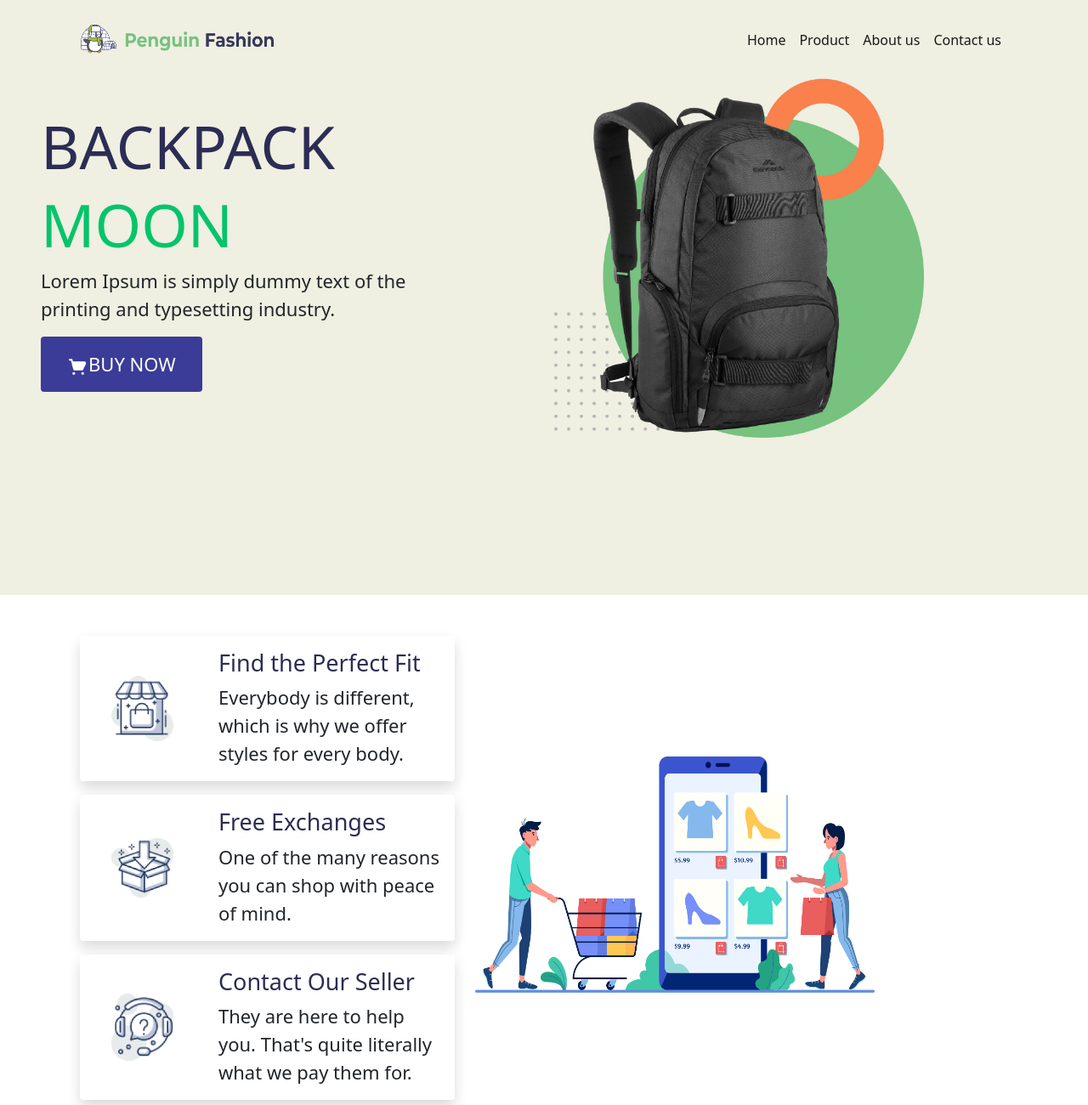
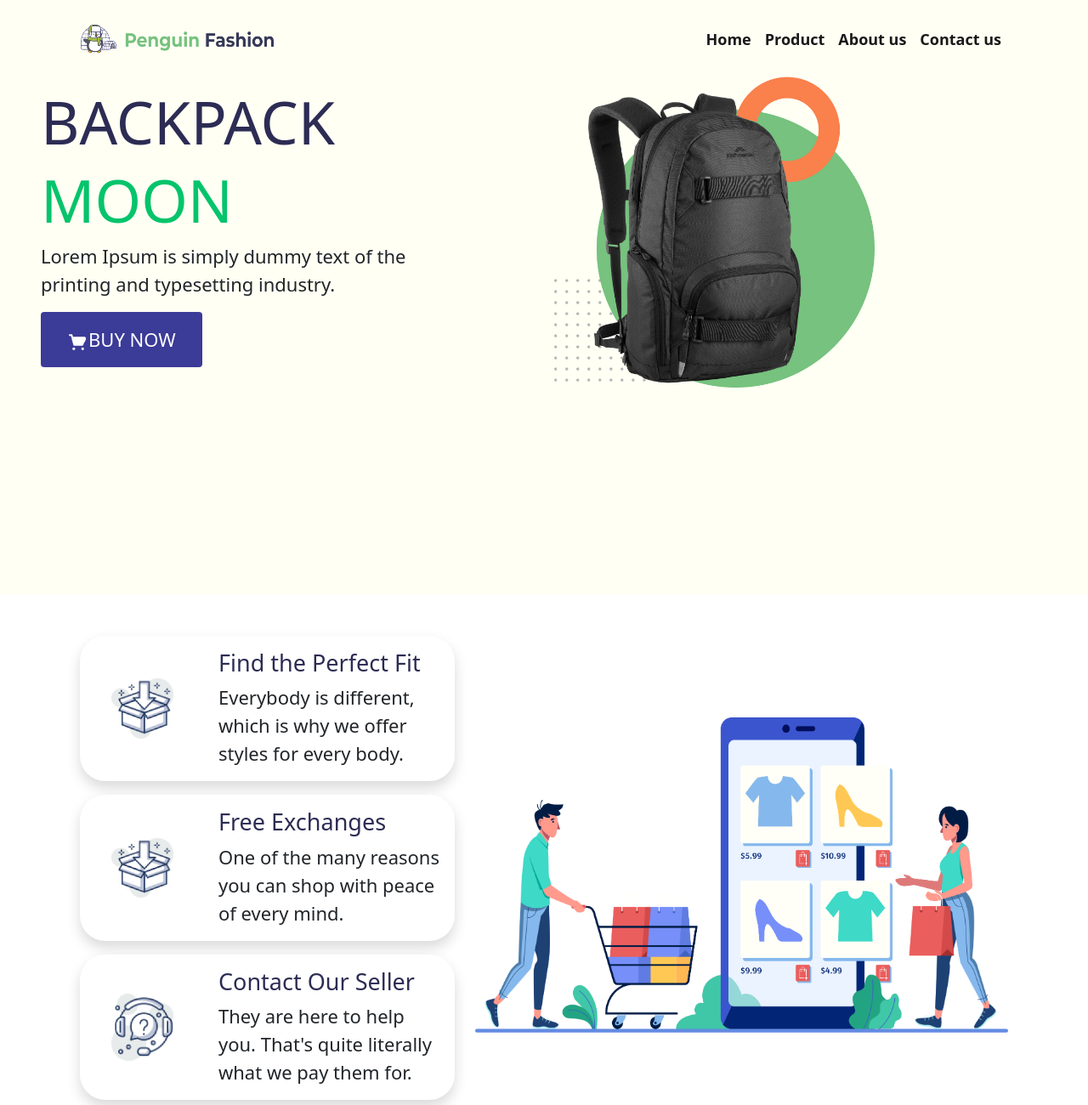
Before and after one commit to MDsaif777/Penguin-Fashion-assignment, a plain HTML site: page index.html in a window 1280 px wide. Shown: the top 1300 px of the page at 85% size. Drawn offline with nearby package versions, Linux system fonts and the light colour scheme.

Commit message:
done code

```diff
--- a/index.html
+++ b/index.html
@@ -10,6 +10,7 @@
 </head>
 <body>
     <header class=" p-5 pt-3 mb-5  pb-5">
+
       <nav class="navbar navbar-expand-lg navbar-light container ">
         <div class="container-fluid">
              <a class="navbar-brand " href="#"><img src="images/Logo.png" alt="" width="230px" height="35" class="d-inline-block align-top"></a>
@@ -17,7 +18,7 @@
               <span class="navbar-toggler-icon"></span>
               </button>
           <div class="collapse navbar-collapse justify-content-end" id="navbarNavAltMarkup">
-            <div class="navbar-nav ">
+            <div class="navbar-nav  top-nav">
               <a class="nav-link active" aria-current="page" href="#">Home</a>
               <a class="nav-link active" href="#">Product</a>
               <a class="nav-link active" href="#">About us</a>
@@ -31,13 +32,12 @@
         <div class="col-md-6">
             <h1 class="blue-text">BACKPACK</h1>
             <h1 class="green-text">MOON</h1>
-            <p>Lorem Ipsum is simply dummy text of the <br> printing
-              and typesetting industry.</p>
-
+            <p>Lorem Ipsum is simply dummy text of the <br>
+                   printing and typesetting industry.</p>
                 <button type="button" class="btn co-btn "><img style="width:25px" src="images/shopping-cart 1.png" alt="">BUY NOW</button>
              </div>
            <div class="col-md-6">
-            <img style="width:500px" src="images/green.png" class="d-block w-75 " alt="...">
+                   <img  src="images/green.png" class="d-block top-img" alt="...">
            </div>
     </div>
     </header>
@@ -45,10 +45,10 @@
          <section class="container mt-5">
           <div class="row align-items-center ">
             <div class="col-md-5">
-              <div class="card mb-3 shadow   bg-white rounded  border-0 " style="max-width: 540px;">
+              <div class="card mb-3 shadow   bg-white col-raund  border-0 " style="max-width: 540px;">
                 <div class="row g-0 ">
                   <div class="col-md-4 d-flex justify-content-center align-items-center">
-                    <img class="w-50" src="images/image 12.png" alt="...">
+                    <img class="mid-img" src="images/image 13.png" alt="...">
                   </div>
                   <div class="col-md-8">
                     <div class="card-body">
@@ -60,25 +60,25 @@
                   </div>
                 </div>
               </div>
-              <div class="card mb-3 shadow   bg-white rounded  border-0 " style="max-width: 540px;">
+              <div class="card mb-3 shadow   bg-white col-raund  border-0 " style="max-width: 540px;">
                 <div class="row g-0 ">
                   <div class="col-md-4 d-flex justify-content-center align-items-center">
-                    <img class="w-50" src="images/image 13.png" alt="...">
+                    <img class="mid-img" src="images/image 13.png" alt="...">
                   </div>
                   <div class="col-md-8">
                     <div class="card-body">
                       <h5 class="card-title blue-text">Free Exchanges</h5>
-                      <p class="card-text">One of the many reasons you can shop
-                        with peace of mind.</p>
+                      <p class="card-text">One of the many reasons you   can shop
+                        with peace   of every  mind.</p>
 
                     </div>
                   </div>
                 </div>
               </div>
-              <div class="card mb-3 shadow   bg-white rounded  border-0 " style="max-width: 540px;">
+              <div class="card mb-3 shadow   bg-white col-raund  border-0 " style="max-width: 540px;">
                 <div class="row g-0">
                   <div class="col-md-4 d-flex justify-content-center align-items-center">
-                    <img class="w-50" src="images/image 14.png" alt="...">
+                    <img class="mid-img" src="images/image 14.png" alt="...">
                   </div>
                   <div class="col-md-8">
                     <div class="card-body">
@@ -93,7 +93,7 @@
 
             </div>
             <div class="col-md-7">
-                <img style="width:500px" src="images/XMLID 1.png" class="d-block w-75 " alt="...">
+                <img style="width:500px" src="images/XMLID 1.png" class="d-block w-100 " alt="...">
             </div>
         </div>
          </section>
@@ -154,7 +154,7 @@
           </div>
          </section>
 
-         <section  class=" mt-5 mb-5" >
+         <section  class=" mt-5 mb-5 pb-lg-5" >
           <h3 class="pb-5 blue-text">TRAVEL BACKPACK</h3>
           <div class="row row-cols-1 row-cols-md-3 g-4">
 
@@ -210,6 +210,10 @@
          </section>
     </main>
 
+    <footer class="text-center p-5 pb-2 mt-5 ">
+      <small>©2020. Pengun Fashion. All rights reserved New-Marker, Dhaka .</small>
+    </footer>
+
 
     <script src="https://cdn.jsdelivr.net/npm/bootstrap@5.0.0-beta1/dist/js/bootstrap.bundle.min.js" integrity="sha384-ygbV9kiqUc6oa4msXn9868pTtWMgiQaeYH7/t7LECLbyPA2x65Kgf80OJFdroafW" crossorigin="anonymous"></script>
 </body>
--- a/style.css
+++ b/style.css
@@ -1,5 +1,5 @@
 header{
-    background-color:#efefe2;
+    background-color:#fffff4;
     height:700px;
 }
 .bag-box{
@@ -8,14 +8,16 @@ header{
 }
 .bag-div{
     border:0ch;
-    border-radius: 20px;
-
+    border-radius: 20px ;
 }
 .bag-div img{
     border-radius: 20px;
 }
+.col-raund{
+    border-radius: 30px;
+}
 .blue-text{
-    color:#2c2c54
+    color:#2c2c54;
 }
 .green-text{
     color:#05c46b;
@@ -24,8 +26,7 @@ header{
     background-color:#3B3B98;
     color:#fff;
     padding:15px 30px;
-    font-size:22px
-
+    font-size:22px;
 }
 header h1{
     font-size:70px
@@ -36,9 +37,27 @@ p{
 h1{
     font-size:50px
 }
+h3{
+    font-size:45px
+}
 h5{
     font-size:27px
 }
 .gray-bg{
     background-color:#f1f1f1
 }
+.top-nav{
+ font-size:18px;
+ font-weight: bold;
+}
+.top-img{
+    width:65%
+}
+.mid-img{
+    width:50%
+}
+@media (max-width:720px){
+    .mid-img{
+        width:25%
+    }
+}
```
Lines whose indentation alone changed are shown as unchanged.
